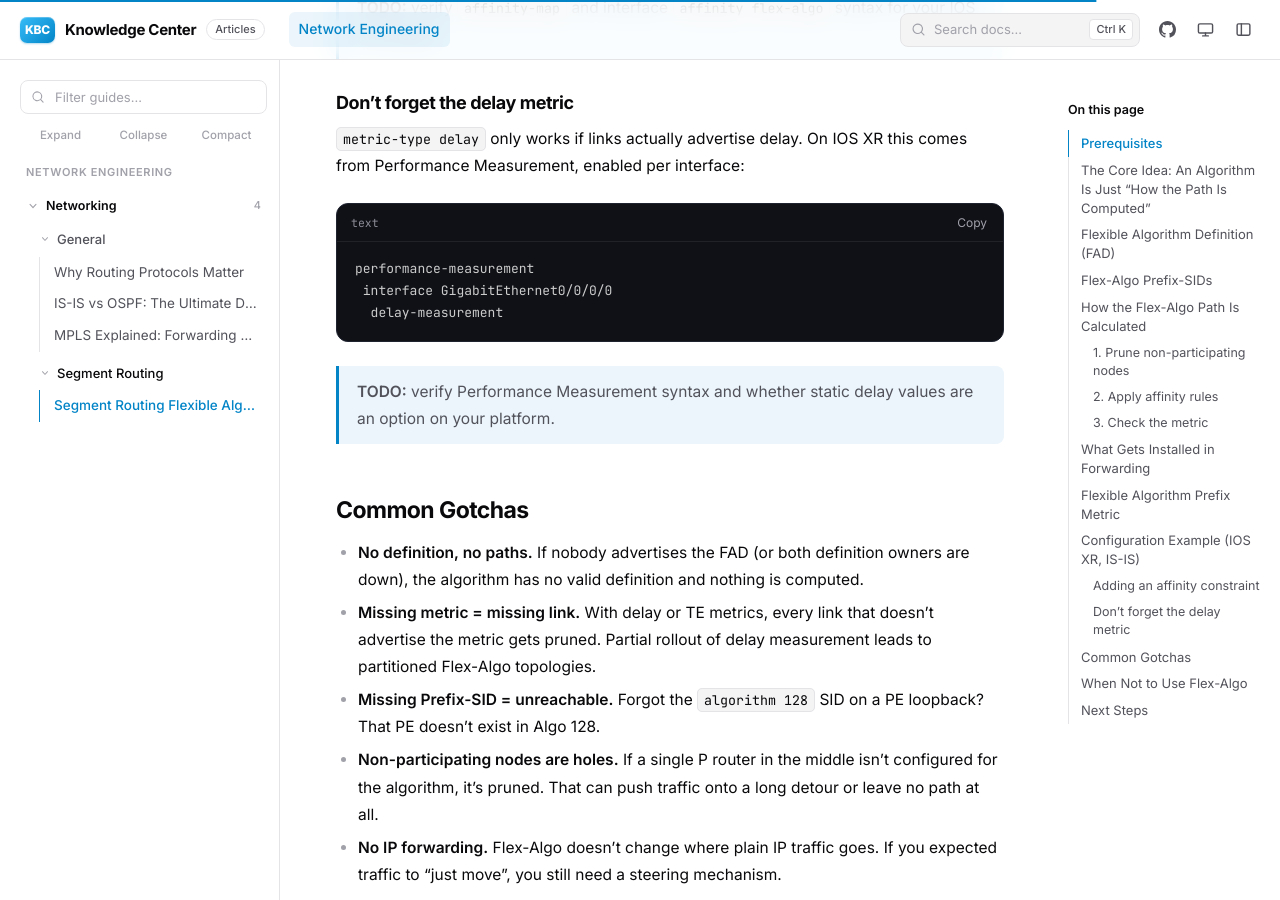
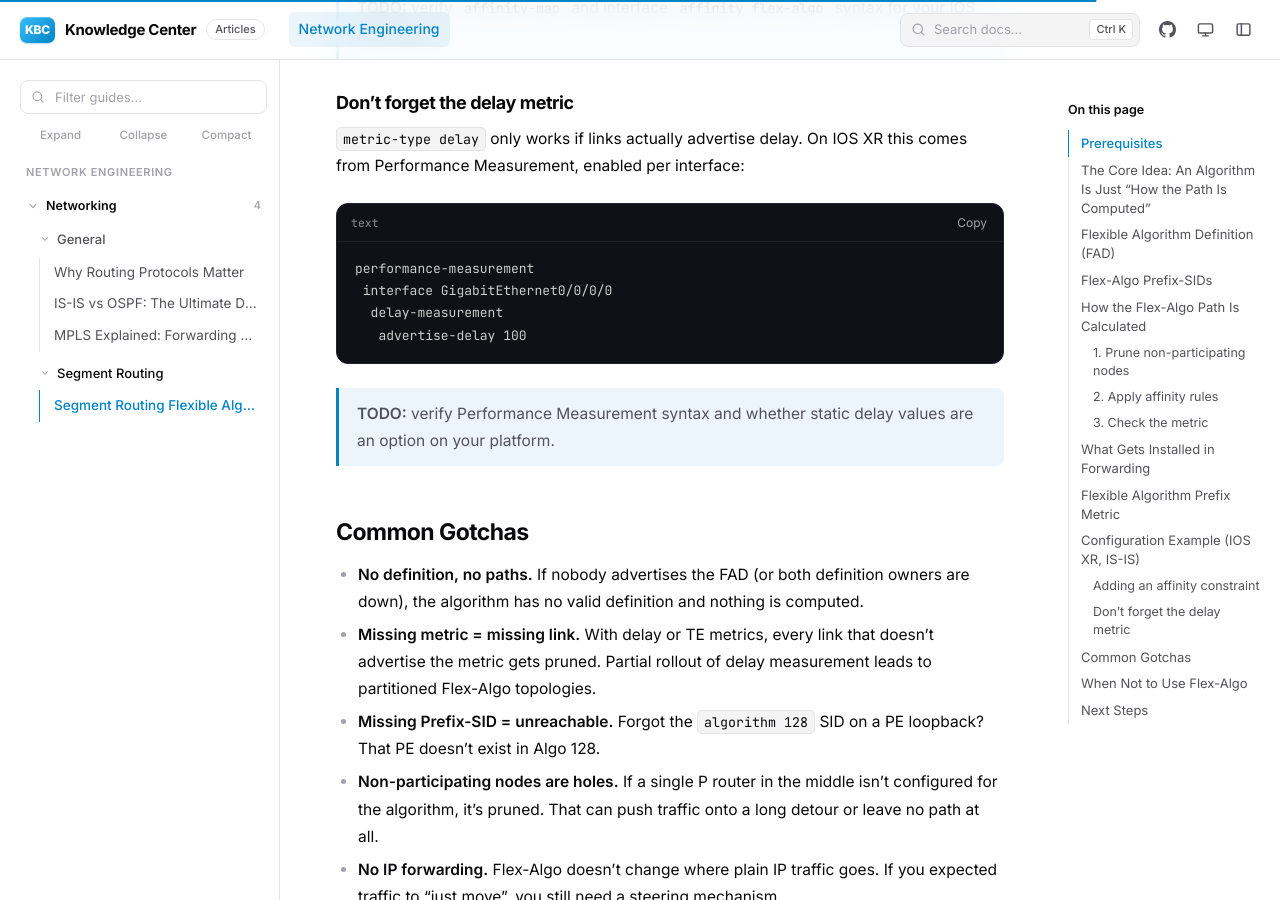
Before and after one commit to ThierryLab/KBC, a Jekyll site: the page built from _docs/segment-routing-flexible-algorithm.md, in a window 1280 px wide and 900 px high, scrolled down 7391 px. Built offline with Jekyll 4.4.1, drawn with Linux system fonts in a browser that asks for light colours; nearby versions of some CDN libraries.

Commit message:
KBC V1.04

````diff
--- a/_docs/segment-routing-flexible-algorithm.md
+++ b/_docs/segment-routing-flexible-algorithm.md
@@ -207,6 +207,7 @@ router isis RD2
 performance-measurement
  interface GigabitEthernet0/0/0/0
   delay-measurement
+   advertise-delay 100
 ```
 
 > **TODO:** verify Performance Measurement syntax and whether static delay values are an option on your platform.
````
